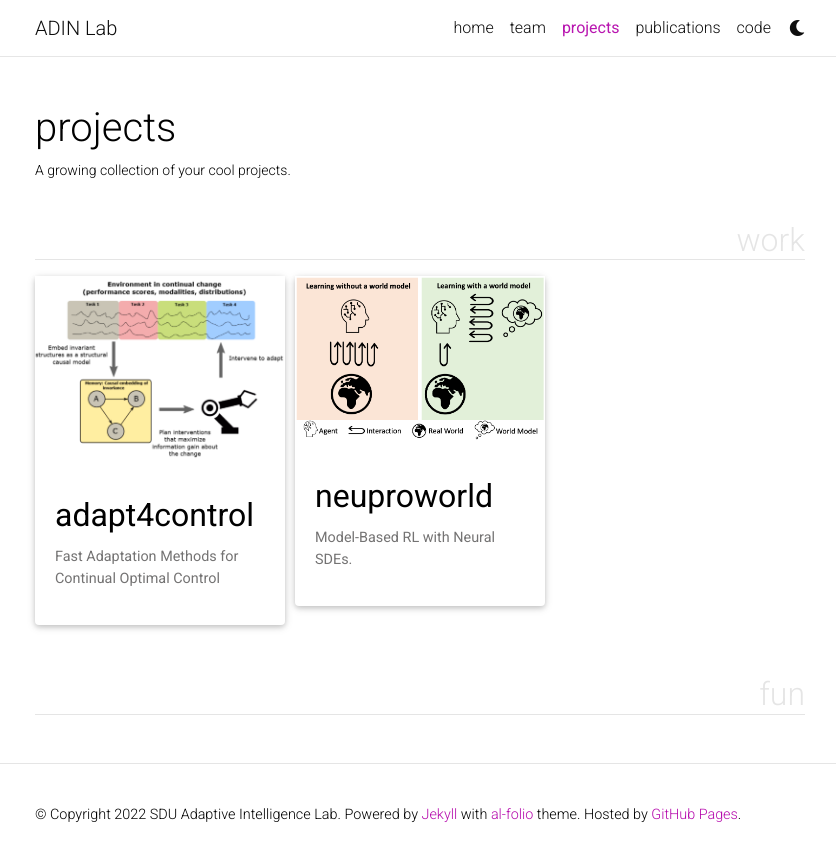
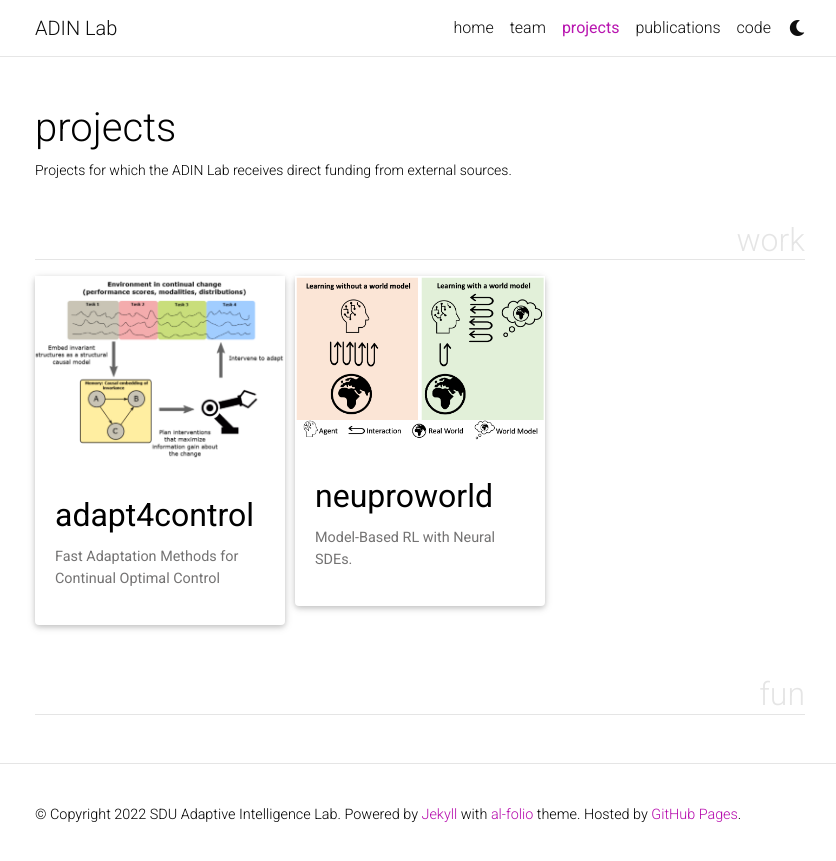
Before and after one commit to nicklaswerge/web, a Jekyll site: the page built from _pages/2_projects.md, in a window 1280 px wide. Shown: the top 861 px of the page, without its empty margins (220-1056 px from the left). Built offline with Jekyll 4.4.1, drawn with Linux system fonts in a browser that asks for light colours; full-size pictures stand in for the smaller copies a plugin makes; comment, search, counter and statistics services are not loaded; a style sheet for code colours, icons or effects is not loaded.

Commit message:
Update 2_projects.md

```diff
--- a/_pages/2_projects.md
+++ b/_pages/2_projects.md
@@ -2,7 +2,7 @@
 layout: page
 title: projects
 permalink: /projects/
-description: A growing collection of your cool projects.
+description: Projects for which the ADIN Lab receives direct funding from external sources.
 nav: true
 # nav_order: 2
 display_categories: [work, fun]
```
